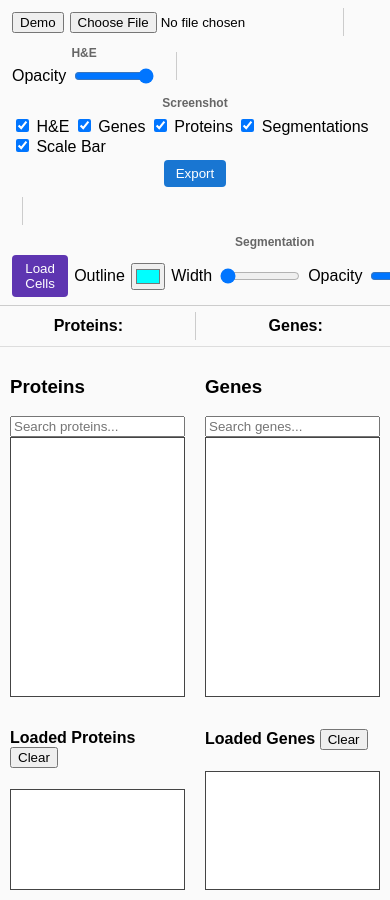
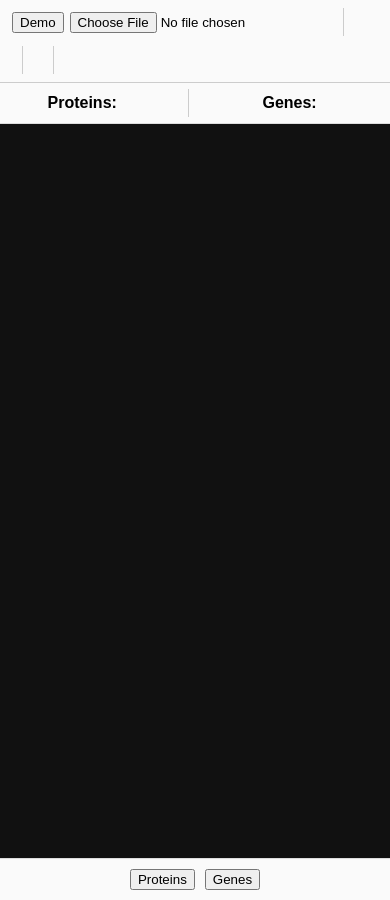
Before and after one commit to Felixillion/Felixillion.github.io, a Jekyll site: the page unumlocalia/index.html, which Jekyll copies as it is, in a window 390 px wide. Built offline with Jekyll 4.4.1, drawn with Linux system fonts in a browser that asks for light colours.

Commit message:
UnumLocalia for mobile
Improved UnumLocalia viewer UI for mobile

```diff
--- a/unumlocalia/index.html
+++ b/unumlocalia/index.html
@@ -212,6 +212,7 @@
 
         <!-- Protein panel (left) -->
         <div id="proteinPanel">
+            <button class="closePanelBtn">Close Proteins</button>
 
             <h3>Proteins</h3>
 
@@ -251,6 +252,7 @@
 
         <!-- Gene panel (right) -->
         <div id="genePanel">
+            <button class="closePanelBtn">Close Genes</button>
 
             <h3>Genes</h3>
 
@@ -275,6 +277,19 @@
             <div id="loadedGenes"></div>
 
         </div>
+
+    </div>
+
+    <!-- Side tabs (on phone) -->
+    <div id="mobileBar">
+
+        <button id="proteinTab">
+            Proteins
+        </button>
+
+        <button id="geneTab">
+            Genes
+        </button>
 
     </div>
 
--- a/unumlocalia/main.js
+++ b/unumlocalia/main.js
@@ -2890,3 +2890,59 @@ enableCellSelection.addEventListener(
         }
     }
 );
+
+
+// Side tabs (for phones)
+document
+    .getElementById("proteinTab")
+    .addEventListener(
+        "click",
+        () => {
+
+            document
+                .getElementById("genePanel")
+                .classList.remove("open");
+
+            document
+                .getElementById("proteinPanel")
+                .classList.toggle("open");
+        }
+    );
+
+document
+    .getElementById("geneTab")
+    .addEventListener(
+        "click",
+        () => {
+
+            document
+                .getElementById("proteinPanel")
+                .classList.remove("open");
+
+            document
+                .getElementById("genePanel")
+                .classList.toggle("open");
+        }
+    );
+
+// Close tabs
+document
+    .querySelectorAll(".closePanelBtn")
+    .forEach(
+        button => {
+
+            button.addEventListener(
+                "click",
+                () => {
+
+                    document
+                        .getElementById("proteinPanel")
+                        .classList.remove("open");
+
+                    document
+                        .getElementById("genePanel")
+                        .classList.remove("open");
+                }
+            );
+        }
+    );
--- a/unumlocalia/styles.css
+++ b/unumlocalia/styles.css
@@ -182,17 +182,27 @@ body {
     padding: 6px 12px;
 }
 
-h1 {
-    font-size: 20px;
-    margin-top: 0;
-}
-
 #info {
     margin-top: 16px;
 
     font-size: 14px;
 
     white-space: pre-wrap;
+}
+
+/* Side tabs */
+#proteinTab,
+#geneTab {
+    display: none;
+}
+
+#mobileBar {
+    display: none;
+}
+
+h1 {
+    font-size: 20px;
+    margin-top: 0;
 }
 
 .overlay-canvas {
@@ -231,6 +241,10 @@ h1 {
     width: 100%;
 }
 
+.closePanelBtn {
+    display: none;
+}
+
 /* Active gene/protein appearance */
 .gene-chip .chip-colour {
     border-radius: 50%;
@@ -263,6 +277,71 @@ h1 {
 }
 
 
+/* LAYOUT SETTINGS */
+/* Mobile */
+@media (max-width: 768px) {
+    /* Panels */
+    #proteinPanel,
+    #genePanel {
+        position: absolute;
+        top: 0;
+        left: 0;
+        width: 100%;
+        height: 300px;
+        display: none;
+        background: white;
+        z-index: 3000;
+        transition: transform 0.25s ease;
+    }
+
+    #mainLayout {
+        flex-direction: column;
+    }
+
+    #proteinPanel.open,
+    #genePanel.open {
+        display: flex;
+        flex-direction: column;
+    }
+
+    .closePanelBtn {
+        display: block;
+        width: 100%;
+        text-align: left;
+        padding: 12px;
+        background: #f5f5f5;
+        border: none;
+        border-bottom: 1px solid #ddd;
+        font-size: 14px;
+        font-weight: 600;
+    }
+
+    /* Tabs */
+    #proteinTab,
+    #geneTab {
+        display: block;
+    }
+
+    #mobileBar {
+        display: flex;
+        justify-content: center;
+        padding: 10px;
+        background: #fafafa;
+        border-top: 1px solid #ddd;
+        gap: 10px;
+        z-index: 2500;
+    }
+
+    #layerBar {
+        overflow-x: auto;
+        justify-content: flex-start;
+        white-space: nowrap;
+    }
+
+    .toolbar-section {
+        display: none;
+    }
+}
 
 
 
```
